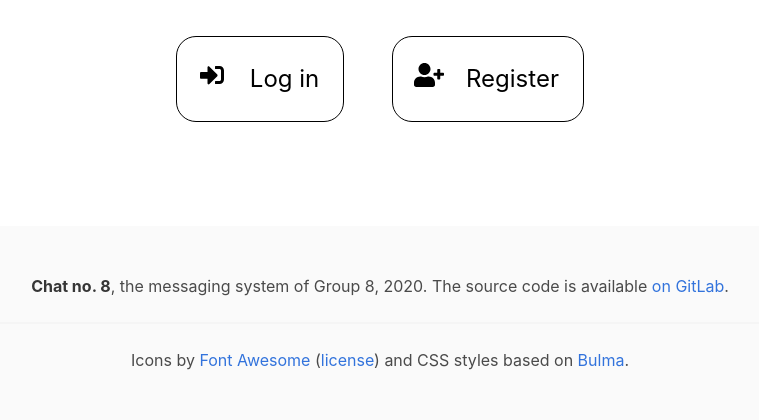
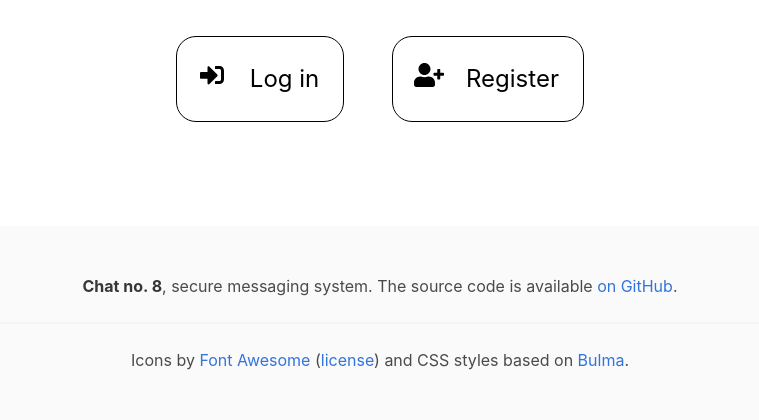
Before and after one commit to uopeople/coursera-cybersecurity-security-capstone-project, a PHP site: page /index.php in a window 1280 px wide. Shown: the part 421-841 px from the top of the page, without its empty margins (260-1019 px from the left). Run offline with PHP 8.4, Linux system fonts and the light colour scheme; data that the repository does not hold is empty.

Commit message:
Update footer.php

```diff
--- a/templates/footer.php
+++ b/templates/footer.php
@@ -6,8 +6,8 @@ use lib\components\AppInfo;
 <footer class="footer">
     <div class="content has-text-centered">
         <p>
-            <strong><?= AppInfo::APP_NAME ?></strong>, the messaging system of Group 8, 2020.
-            The source code is available <a href="https://gitlab.com/dpet23/coursera-security-capstone-test">on GitLab</a>.
+            <strong><?= AppInfo::APP_NAME ?></strong>, secure messaging system.
+            The source code is available <a href="https://github.com/uopeople/coursera-cybersecurity-security-capstone-project">on GitHub</a>.
         </p>
         <hr>
         <p>
```
